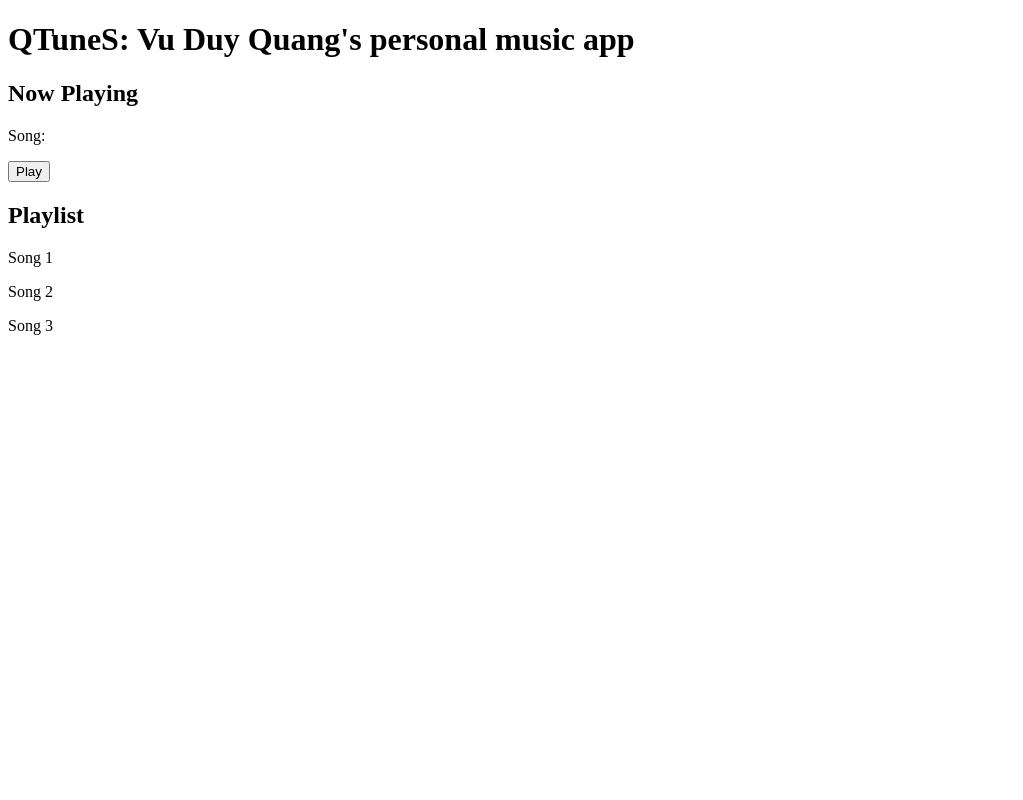
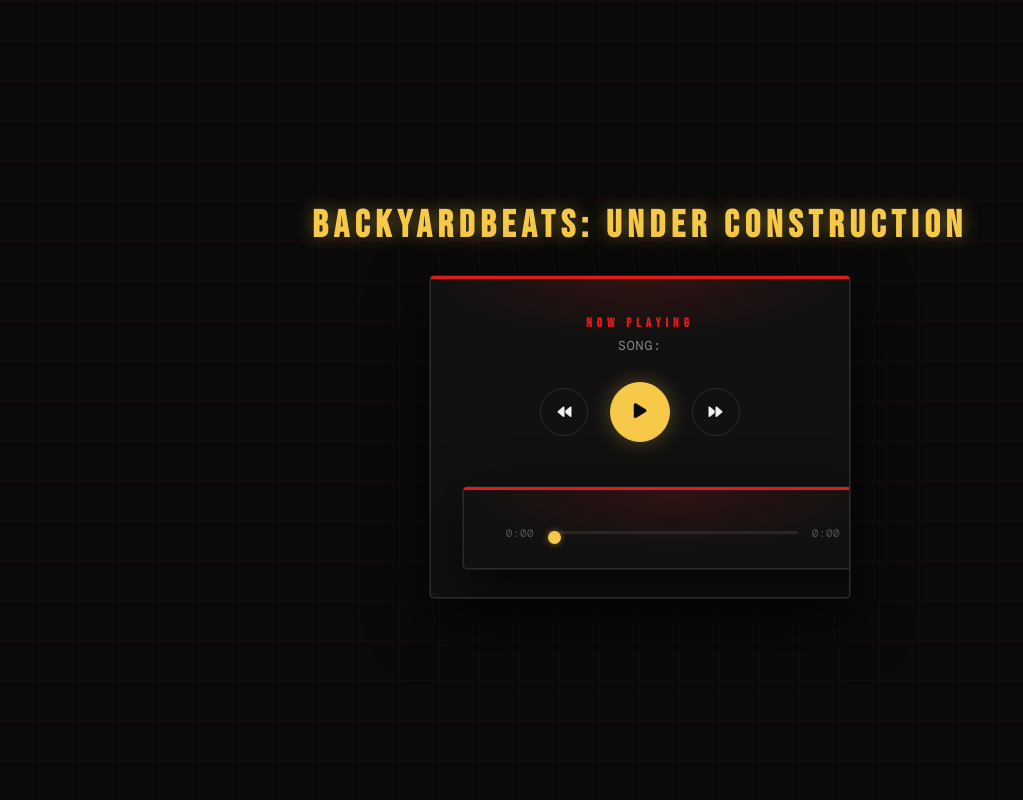
Before and after one commit to DuyQuang5106/BackyardBeeps, a plain HTML site: page index.html in a window 1280 px wide. Shown: the whole page, without its empty margins (0-1023 px from the left). Drawn offline with nearby package versions, Linux system fonts and the light colour scheme.

Commit message:
Added detailed standard controls: pause, play, forward, backward, added new looks

```diff
--- a/index.html
+++ b/index.html
@@ -1,25 +1,33 @@
 <!DOCTYPE html>
 <html>
   <head>
+    <link rel="stylesheet" href="style.css">
+    <link rel="stylesheet" href="https://cdnjs.cloudflare.com/ajax/libs/font-awesome/6.5.0/css/all.min.css">
     <meta charset = "UTF-8">
-    <title>QTuneS</title>
+    <title>BackyardBeats</title>
   </head>
   <body>
-    <h1>QTuneS: Vu Duy Quang's personal music app</h1>
+    <h1>BackyardBeats: Under Construction</h1>
 
     <div>
       <h2>Now Playing</h2>
-      <p>Song:</p>
-      <audio id = "player" src = "No Role Modelz.mp3"></audio>
-      <Button id = "playBtn">Play</Button>
+      <p>Song: <span id = "songName"></span> </p>
+
+      <audio id = "player"></audio>
+
+      <button id = "backBtn"><i class = "fa-solid fa-backward"></i></button>
+      <Button id = "playBtn"><i class = "fa-solid fa-play"></i></Button>
+      <button id = "forwardBtn"><i class = "fa-solid fa-forward"></i></button>
+
+      <br><br>
+      <div class = "progress-container">
+        <span id = "currentTime">0:00</span>
+        <input type = "range" id = "progressBar" value = "0" min = "0" step = "1">
+        <span id = "totalTime">0:00</span>
+      </div>
     </div>
 
-    <div>
-      <h2>Playlist</h2>
-      <p>Song 1</p>
-      <p>Song 2</p>
-      <p>Song 3</p>
-    </div>
+
 
     <script src = "script.js"></script>
   </body>
--- a/script.js
+++ b/script.js
@@ -1,6 +1,136 @@
+class Song
+{
+  // Attributes:
+  // Song name
+  // Song filepath
+  constructor(name, filePath)
+  {
+    this.name = name;
+    this.filePath = filePath;
+  }
+  // Methods:
+}
+
+class SongPlayer
+{
+  // Attributes:
+  // An array of songs
+  // Number of songs
+  constructor(audioElement, songList)
+  {
+    this.audio  = audioElement;
+    this.songs = songList;
+    this.currentIndex = 0;
+  }
+
+  // Methods:
+  // load the song
+  loadSong()
+  {
+    this.audio.src = this.songs[this.currentIndex].filePath;
+  }
+  // play current song
+  play()
+  {
+    this.audio.play();
+  }
+  pause()
+  {
+    this.audio.pause();
+  }
+  // next song
+  next()
+  {
+    this.currentIndex = (this.currentIndex + 1) % this.songs.length;
+    this.loadSong();
+    this.play();
+  }// previous song
+  back()
+  {
+    if(this.currentIndex == 0) this.currentIndex = this.songs.length - 1;
+    else this.currentIndex = this.currentIndex - 1;
+    this.loadSong();
+    this.play();
+  }
+  currentSongName()
+  {
+    return this.songs[this.currentIndex].name;
+  }
+}
+
+function formatTime(seconds)
+{
+  const minute = Math.floor(seconds / 60);
+  const second = Math.floor(seconds % 60);
+
+  if(second < 10)
+  {
+    return minute + ":0" + second;
+  }
+  return minute + ":" + second;
+}
 const player = document.getElementById("player");
-const button = document.getElementById("playBtn");
+const playButton = document.getElementById("playBtn");
+const backButton = document.getElementById("backBtn");
+const forwardButton = document.getElementById("forwardBtn");
+const progressBar = document.getElementById("progressBar");
+const totalTime = document.getElementById("totalTime");
+const currentTime = document.getElementById("currentTime");
+const songName = document.getElementById("songName");
 
-button.addEventListener("click", function() {
-  player.play();
+const songs = [
+  new Song("No Role Modelz", "Songs/NoRoleModelz.mp3"),
+  new Song("She Knows", "Songs/SheKnows.mp3"),
+  new Song("Wet Dreamz", "Songs/WetDreamz.mp3"),
+  new Song("Wind", "Songs/Wind.mp3")
+];
+
+const songPlayer = new SongPlayer(player, songs);
+
+playButton.addEventListener("click", function() {
+  if (player.paused)
+  {
+    if(!player.src)
+    {
+      songPlayer.loadSong();
+    }
+    songPlayer.play();
+    playButton.innerHTML = '<i class = "fa-solid fa-pause"></i>';
+  }
+  else
+  {
+    songPlayer.pause();
+    playButton.innerHTML = '<i class = "fa-solid fa-play"></i>';
+  }
+})
+
+forwardButton.addEventListener("click", function() {
+  songPlayer.next();
+  playButton.innerHTML = '<i class="fa-solid fa-pause"></i>';
+})
+
+backButton.addEventListener("click", function() {
+  songPlayer.back();
+  playButton.innerHTML = '<i class="fa-solid fa-pause"></i>';
+})
+player.addEventListener("loadedmetadata", function() {
+  progressBar.max = player.duration;
+  songName.textContent = songPlayer.currentSongName();
+  // Update max time
+  totalTime.textContent = formatTime(player.duration);
 });
+
+player.addEventListener("timeupdate", function() {
+  progressBar.value = player.currentTime;
+  // Updated time logic
+  currentTime.textContent = formatTime(player.currentTime);
+});
+
+progressBar.addEventListener("input", function() {
+  player.currentTime = progressBar.value;
+});
+
+player.addEventListener("ended", function() {
+  songPlayer.next();
+  playButton.innerHTML = '<i class="fa-solid fa-pause"></i>';
+})
--- /dev/null
+++ b/style.css
@@ -0,0 +1,205 @@
+@import url('https://fonts.googleapis.com/css2?family=Bebas+Neue&family=DM+Mono:wght@400;500&display=swap');
+
+/* ─── Reset ─────────────────────────────────────────── */
+* {
+  margin: 0;
+  padding: 0;
+  box-sizing: border-box;
+}
+
+/* ─── Page ───────────────────────────────────────────── */
+body {
+  font-family: 'DM Mono', monospace;
+  background-color: #0a0a0a;
+  background-image:
+    repeating-linear-gradient(
+      0deg,
+      transparent,
+      transparent 39px,
+      rgba(255, 30, 30, 0.04) 39px,
+      rgba(255, 30, 30, 0.04) 40px
+    ),
+    repeating-linear-gradient(
+      90deg,
+      transparent,
+      transparent 39px,
+      rgba(255, 30, 30, 0.04) 39px,
+      rgba(255, 30, 30, 0.04) 40px
+    );
+  color: #f0f0f0;
+  display: flex;
+  flex-direction: column;
+  justify-content: center;
+  align-items: center;
+  height: 100vh;
+  gap: 28px;
+}
+
+/* ─── Title ──────────────────────────────────────────── */
+h1 {
+  font-family: 'Bebas Neue', sans-serif;
+  font-size: 38px;
+  letter-spacing: 6px;
+  color: #f7c948;
+  text-shadow: 0 0 18px rgba(247, 201, 72, 0.4);
+  text-transform: uppercase;
+  position: static;
+}
+
+/* ─── Player Card ────────────────────────────────────── */
+div {
+  background-color: #111111;
+  border: 1px solid #2a2a2a;
+  border-top: 3px solid #e01b1b;
+  padding: 36px 32px 28px;
+  border-radius: 4px;
+  width: 420px;
+  text-align: center;
+  box-shadow:
+    0 0 0 1px #1c1c1c,
+    0 20px 60px rgba(0, 0, 0, 0.8),
+    inset 0 1px 0 rgba(255,255,255,0.03);
+  position: relative;
+  overflow: hidden;
+}
+
+/* Red top-glow accent */
+div::before {
+  content: '';
+  position: absolute;
+  top: 0; left: 0; right: 0;
+  height: 60px;
+  background: radial-gradient(ellipse at 50% 0%, rgba(224, 27, 27, 0.15), transparent 70%);
+  pointer-events: none;
+}
+
+/* ─── Now Playing heading ────────────────────────────── */
+h2 {
+  font-family: 'Bebas Neue', sans-serif;
+  font-size: 13px;
+  letter-spacing: 5px;
+  color: #e01b1b;
+  text-transform: uppercase;
+  margin-bottom: 6px;
+}
+
+/* ─── Song name ──────────────────────────────────────── */
+p {
+  font-size: 13px;
+  color: #888;
+  margin-bottom: 28px;
+  text-transform: uppercase;
+  letter-spacing: 1px;
+}
+
+p span {
+  color: #f7c948;
+  font-weight: 500;
+}
+
+/* ─── Buttons ────────────────────────────────────────── */
+button {
+  background: transparent;
+  border: 1px solid #2c2c2c;
+  color: #f0f0f0;
+  width: 48px;
+  height: 48px;
+  border-radius: 50%;
+  font-size: 14px;
+  cursor: pointer;
+  transition: all 0.2s ease;
+  margin: 0 6px;
+}
+
+button:hover {
+  background-color: #e01b1b;
+  border-color: #e01b1b;
+  color: #fff;
+  transform: scale(1.1);
+  box-shadow: 0 0 16px rgba(224, 27, 27, 0.5);
+}
+
+/* Play button — larger + yellow accent */
+#playBtn {
+  width: 60px;
+  height: 60px;
+  font-size: 17px;
+  background-color: #f7c948;
+  border-color: #f7c948;
+  color: #0a0a0a;
+  box-shadow: 0 0 20px rgba(247, 201, 72, 0.3);
+}
+
+#playBtn:hover {
+  background-color: #ffe270;
+  border-color: #ffe270;
+  color: #0a0a0a;
+  box-shadow: 0 0 28px rgba(247, 201, 72, 0.55);
+  transform: scale(1.1);
+}
+
+/* ─── Progress Container ─────────────────────────────── */
+.progress-container {
+  display: flex;
+  align-items: center;
+  justify-content: center;
+  gap: 10px;
+  margin-top: 24px;
+}
+
+.progress-container span {
+  font-size: 11px;
+  min-width: 36px;
+  color: #555;
+  letter-spacing: 0.5px;
+}
+
+/* ─── Progress Bar ───────────────────────────────────── */
+input[type="range"] {
+  -webkit-appearance: none;
+  appearance: none;
+  width: 250px;
+  height: 3px;
+  background: #252525;
+  border-radius: 2px;
+  cursor: pointer;
+  outline: none;
+  transition: height 0.15s ease;
+}
+
+input[type="range"]:hover {
+  height: 5px;
+}
+
+input[type="range"]::-webkit-slider-thumb {
+  -webkit-appearance: none;
+  appearance: none;
+  width: 13px;
+  height: 13px;
+  border-radius: 50%;
+  background: #f7c948;
+  cursor: pointer;
+  box-shadow: 0 0 6px rgba(247, 201, 72, 0.5);
+  transition: transform 0.15s ease;
+}
+
+input[type="range"]:hover::-webkit-slider-thumb {
+  transform: scale(1.3);
+}
+
+input[type="range"]::-moz-range-thumb {
+  width: 13px;
+  height: 13px;
+  border-radius: 50%;
+  background: #f7c948;
+  cursor: pointer;
+  border: none;
+  box-shadow: 0 0 6px rgba(247, 201, 72, 0.5);
+}
+
+/* Progress fill — painted via JS or by track color */
+input[type="range"]::-webkit-slider-runnable-track {
+  background: linear-gradient(to right, #e01b1b var(--progress, 0%), #252525 var(--progress, 0%));
+  border-radius: 2px;
+  height: 3px;
+}
```
Also changed, not shown: 4 other files.
